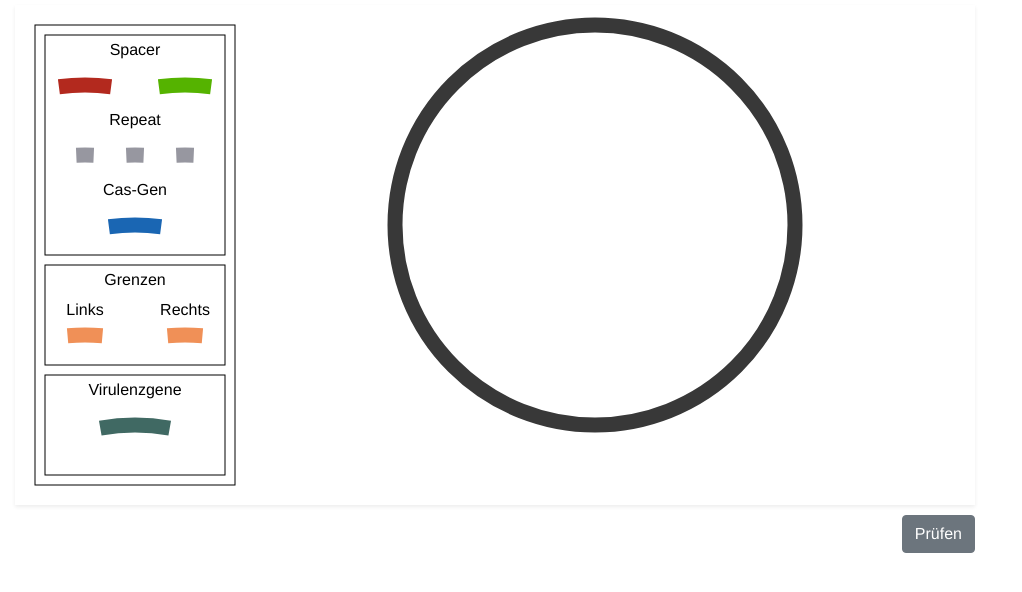
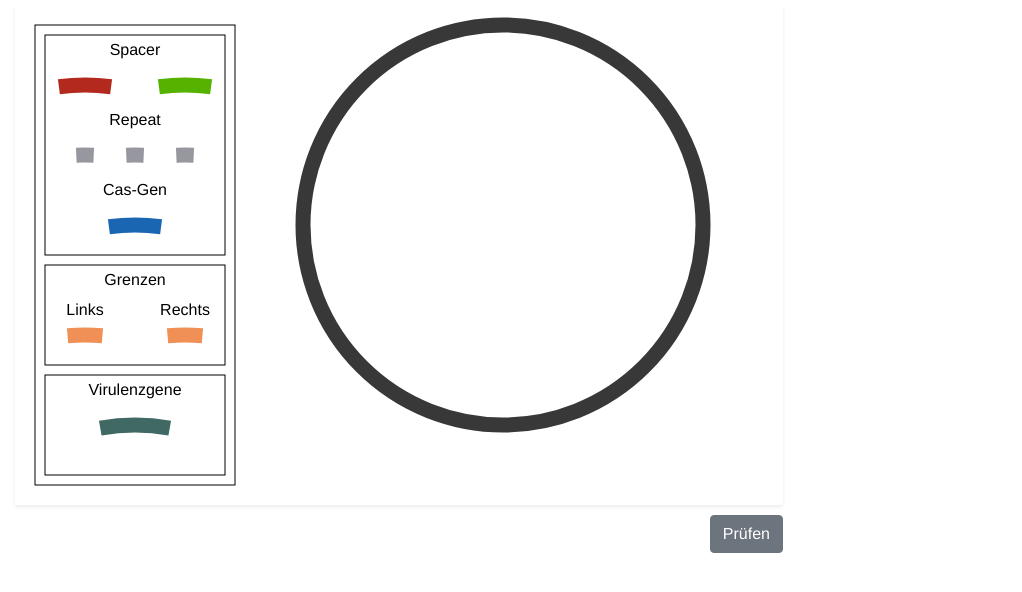
Before and after one commit to greimela/interactive-crispr, a plain HTML site: page index.html in a window 1280 px wide. Shown: the part 70-662 px from the top of the page, without its empty margins (0-1022 px from the left). Drawn offline with nearby package versions, Linux system fonts and the light colour scheme.

Commit message:
Reduce width to allow screens with at least 768px width

```diff
--- a/index.css
+++ b/index.css
@@ -6,6 +6,10 @@ body {
   font-family: 'Helvetica Neue', Helvetica, Arial, sans-serif;
 }
 
+.container {
+  max-width: 100%;
+
+}
 .svg-container {
   margin-bottom: 10px;
 }
--- a/index.html
+++ b/index.html
@@ -13,7 +13,7 @@
     <link rel="stylesheet" href="index.css" />
   </head>
   <body>
-    <div class="container d-none d-lg-block">
+    <div class="container d-none d-md-block">
       <h1 class="display-4">Ti-Plasmid interaktiv</h1>
       <div class="svg-container shadow-sm"></div>
       <input
@@ -24,7 +24,7 @@
         onclick="validate()"
       />
     </div>
-    <div class="container d-block d-lg-none">
+    <div class="container d-block d-md-none">
       <h3 class="">Dieser Bildschirm ist leider zu klein</h3>
     </div>
   </body>
--- a/index.js
+++ b/index.js
@@ -18,14 +18,14 @@ var values = [
 ];
 
 var height = 500,
-  width = 960,
+  width = 768,
   margin = { top: 20, left: 20, bottom: 20, right: 20 },
   radius = 200,
   componentBoxWidth = 200;
 
 var error;
 
-var ringLeft = width - 2 * radius - componentBoxWidth;
+var ringLeft = width - componentBoxWidth - (radius) - radius/2;
 var ringRight = ringLeft + 2 * radius;
 
 const parent = d3
@@ -240,12 +240,12 @@ function dragmove(d) {
 
       otherDockables.forEach(elem => {
         // Wenn meine linke Seite nahe an elems rechter Seite
-        if (Math.abs((d.value - d.length / 2) - (elem.value + elem.length / 2)) < 3) {
-          d.value = elem.value + elem.length/2 + d.length/2;
+        if (Math.abs(d.value - d.length / 2 - (elem.value + elem.length / 2)) < 3) {
+          d.value = elem.value + elem.length / 2 + d.length / 2;
         }
         // Wenn meine rechte Seite nahe an elems linker Seite
-        if (Math.abs((d.value + d.length / 2) - (elem.value - elem.length / 2)) < 3) {
-          d.value = elem.value - elem.length/2 - d.length/2;
+        if (Math.abs(d.value + d.length / 2 - (elem.value - elem.length / 2)) < 3) {
+          d.value = elem.value - elem.length / 2 - d.length / 2;
         }
       });
     }
```
